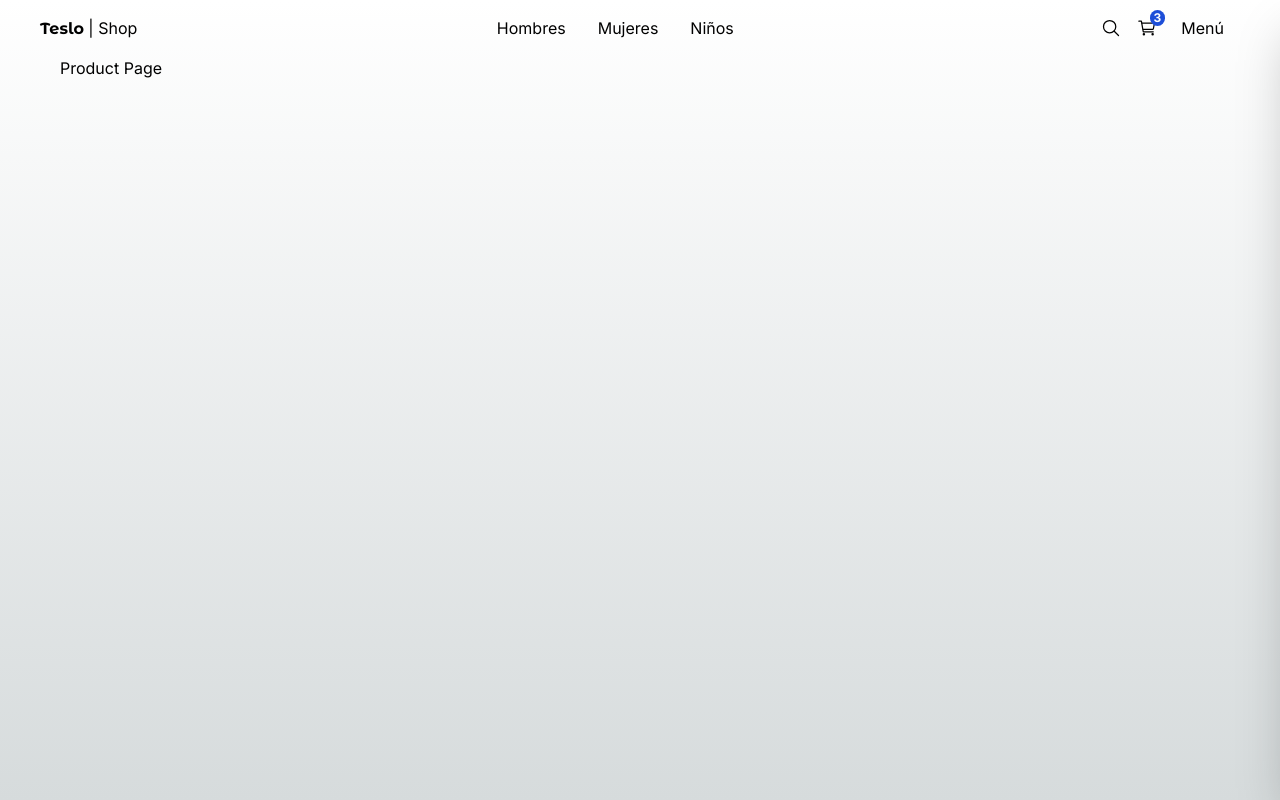
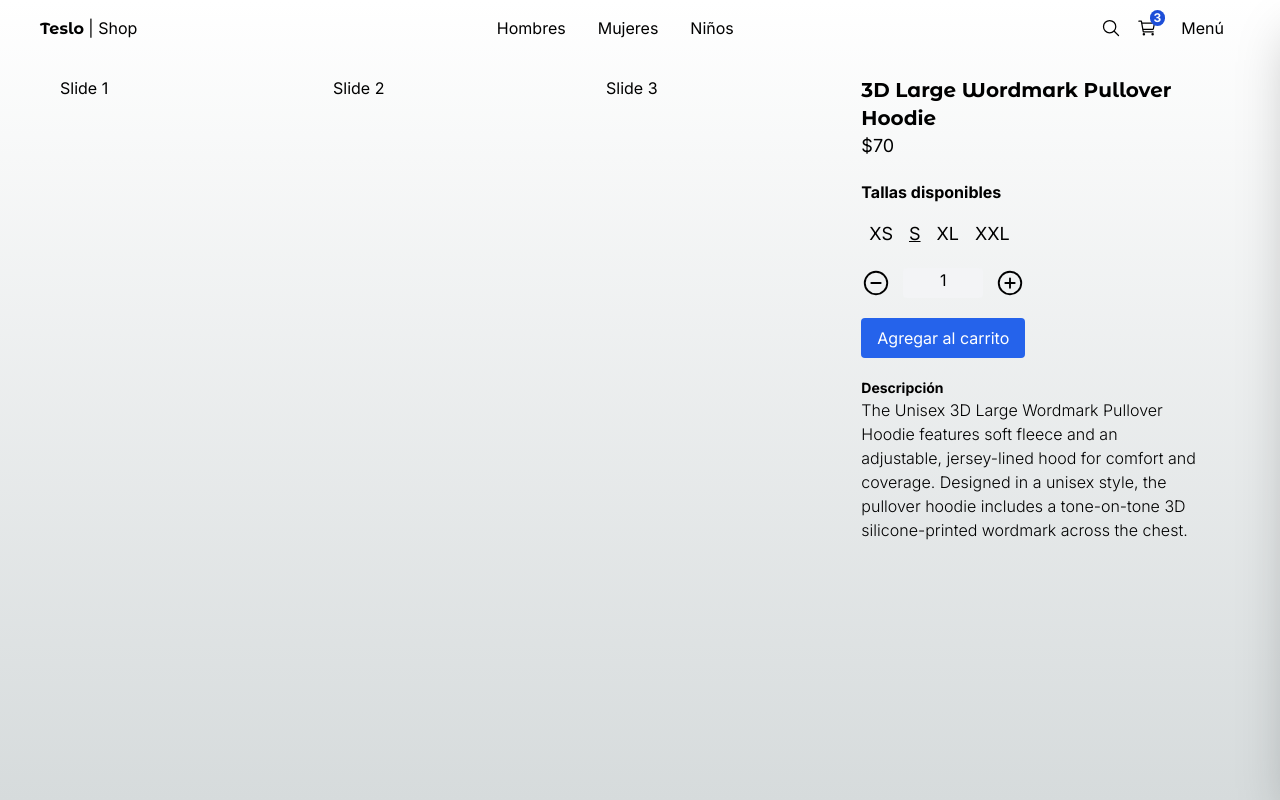
Before and after one commit to JuanManuelJerezBaraona/teslo-shop, a Next.js app: page /product/3d_large_wordmark_pullover_hoodie in a window 1280 px wide. Built offline with nearby package versions, Linux system fonts and the light colour scheme.

Commit message:
Update dependencies and add Swiper package to project

```diff
--- a/package.json
+++ b/package.json
@@ -14,6 +14,7 @@
     "react": "^18",
     "react-dom": "^18",
     "react-icons": "^5.0.1",
+    "swiper": "^11.1.1",
     "zustand": "^4.5.2"
   },
   "devDependencies": {
--- a/src/app/(shop)/product/[slug]/page.tsx
+++ b/src/app/(shop)/product/[slug]/page.tsx
@@ -1,8 +1,66 @@
+import { notFound } from "next/navigation";
 
-export default function() {
+import { initialData } from "@/seed/seed";
+import { titleFont } from "@/config/fonts";
+import { ProductSlideshow, QuantitySelector, SizeSelector } from "@/components";
+
+interface Props {
+    params: {
+        slug: string;
+    }
+}
+
+export default function({ params }: Props) {
+
+    const { slug } = params;
+    const product = initialData.products.find( product => product.slug === slug );
+
+    if ( !product ) {
+        notFound();
+    }
+
     return (
-        <div>
-            <h1>Product Page</h1>
+        <div className="mt-5 mb-20 grid grid-cols-1 md:grid-cols-3 gap-3">
+
+            {/* Slide show */}
+            <div className="col-span-1 md:col-span-2">
+                <ProductSlideshow
+                    title={ product.title }
+                    images={ product.images }
+                />
+            </div>
+
+            {/* Detalles */}
+            <div className="col-span-1 px-5">
+                <h1 className={ `${ titleFont.className } antialiased font-bold text-xl` }>
+                    { product.title }
+                </h1>
+                <p className="text-lg mb-5">${ product.price }</p>
+
+                {/* Selector de Tallas */}
+                <SizeSelector
+                    selectedSize={ product.sizes[1] }
+                    availableSizes={ product.sizes }
+                />
+
+                {/* Selector de cantidad */}
+                <QuantitySelector
+                    quantity={ 1 }
+                />
+
+                {/* Button */}
+                <button className="btn-primary my-5">
+                    Agregar al carrito
+                </button>
+
+                {/* Descripción */}
+                <h3 className="font-bold text-sm">Descripción</h3>
+                <p className="font-light">
+                    { product.description }
+                </p>
+
+            </div>
+
         </div>
     );
 }
--- /dev/null
+++ b/src/app/(shop)/product/not-found.tsx
@@ -0,0 +1,9 @@
+import { PageNotFound } from "@/components";
+
+export default function() {
+    return (
+        <div>
+            <PageNotFound />
+        </div>
+    );
+}
--- a/src/components/index.ts
+++ b/src/components/index.ts
@@ -1,5 +1,11 @@
+
 export * from './products/product-grid/ProductGrid';
 export * from './products/product-grid/ProductGridItem';
+
+export * from './product/slideshow/ProductSlideshow';
+
+export * from './product/size-selector/SizeSelector';
+export * from './product/quantity-selector/QuantitySelector';
 
 export * from './ui/sidebar/Sidebar';
 export * from './ui/not-found/PageNotFound';
--- /dev/null
+++ b/src/components/product/quantity-selector/QuantitySelector.tsx
@@ -0,0 +1,35 @@
+'use client';
+
+import { useState } from "react";
+import { IoAddCircleOutline, IoRemoveCircleOutline } from "react-icons/io5";
+
+interface Props {
+    quantity: number;
+}
+
+export const QuantitySelector = ({ quantity }: Props) => {
+
+    const [ count, setCount ] = useState( quantity );
+
+    const onQuantityChanged = ( value: number ) => {
+        if ( count + value < 1 ) return;
+
+        setCount( count + value);
+    }
+
+    return (
+        <div className="flex">
+            <button onClick={ () => onQuantityChanged(-1) }>
+                <IoRemoveCircleOutline size={ 30 } />
+            </button>
+
+            <span className="w-20 mx-3 px-5 bg-gray-100 text-center rounded">
+                { count }
+            </span>
+
+            <button onClick={ () => onQuantityChanged(+1) }>
+                <IoAddCircleOutline size={ 30 } />
+            </button>
+        </div>
+    )
+}
--- /dev/null
+++ b/src/components/product/size-selector/SizeSelector.tsx
@@ -0,0 +1,38 @@
+import type { Size } from "@/interfaces"
+import clsx from "clsx";
+
+interface Props {
+    selectedSize: Size;
+    availableSizes: Size[];
+}
+
+export const SizeSelector = ({ selectedSize, availableSizes }: Props) => {
+
+
+
+    return (
+        <div className="my-5">
+            <h3 className="font-bold mb-4">Tallas disponibles</h3>
+
+            <div className="flex">
+                {
+                    availableSizes.map( size => (
+                        <button
+                            key={ size }
+                            className={
+                                clsx(
+                                    "mx-2 hover:underline text-lg",
+                                    {
+                                        'underline': size === selectedSize
+                                    }
+                                )
+                            }
+                        >
+                            { size }
+                        </button>
+                    ))
+                }
+            </div>
+        </div>
+    )
+}
--- /dev/null
+++ b/src/components/product/slideshow/ProductSlideshow.tsx
@@ -0,0 +1,30 @@
+'use client';
+
+import { Swiper, SwiperSlide } from "swiper/react";
+
+import 'swiper/css';
+
+interface Props {
+    images: string[];
+    title: string;
+    className?: string;
+}
+
+export const ProductSlideshow = ({ images, title, className }: Props) => {
+    return (
+        <div className={ className }>
+            <Swiper
+                spaceBetween={50}
+                slidesPerView={3}
+                onSlideChange={() => console.log('slide change')}
+                onSwiper={(swiper) => console.log(swiper)}
+            >
+                <SwiperSlide>Slide 1</SwiperSlide>
+                <SwiperSlide>Slide 2</SwiperSlide>
+                <SwiperSlide>Slide 3</SwiperSlide>
+                <SwiperSlide>Slide 4</SwiperSlide>
+
+            </Swiper>
+        </div>
+    )
+}
```
Also changed, not shown: 1 other file (tests, documents, lock files or other folders).
